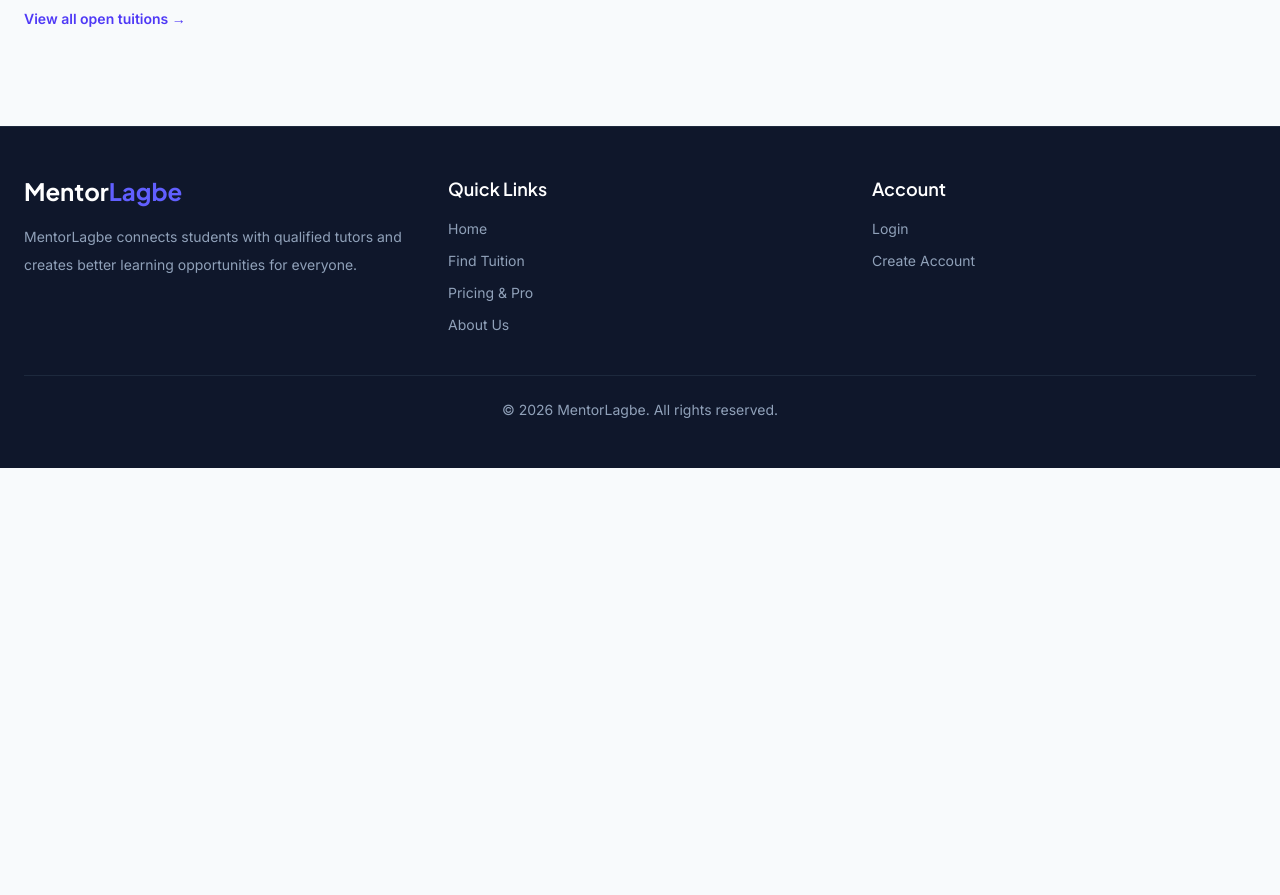
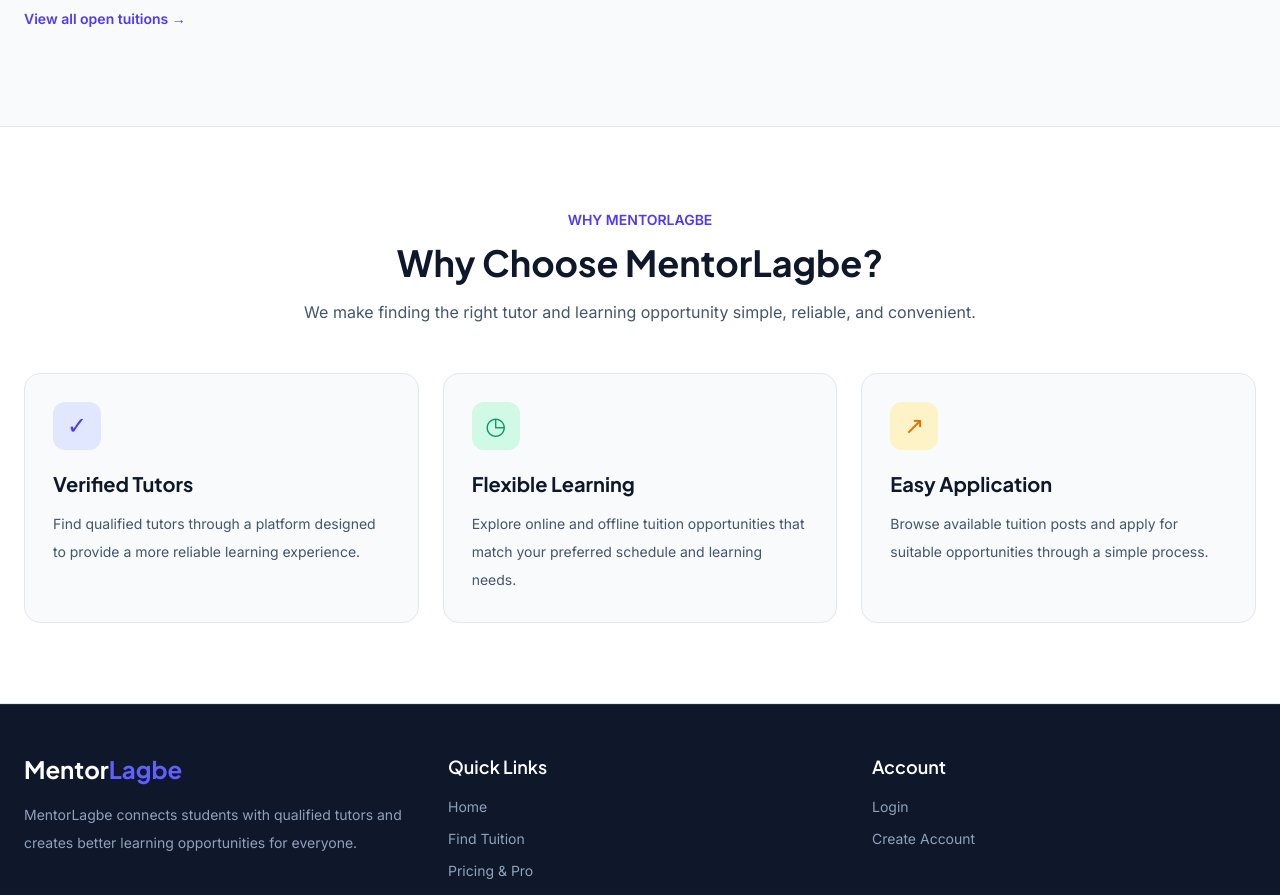
Before and after one commit to the-abidkhan/mentorlagbe-client, a Next.js app: page / in a window 1280 px wide. Shown: the part 540-1435 px from the top of the page. Before the commit the page ends 1008 px from the top, so only its background shows below. Built offline with nearby package versions, Linux system fonts and the light colour scheme.

Commit message:
add homepage feature section

```diff
--- a/src/app/page.tsx
+++ b/src/app/page.tsx
@@ -1,7 +1,10 @@
+
 import Link from "next/link";
 
-export default function HeroSection() {
+export default function HomePage() {
   return (
+    <>
+      {/* Hero Section */}
       <section className="max-w-7xl mx-auto px-6 py-16 md:py-24">
         <div className="max-w-3xl">
           <span className="inline-flex items-center px-3.5 py-1.5 rounded-full text-xs font-semibold bg-indigo-50 text-indigo-600 border border-indigo-100">
@@ -10,15 +13,17 @@ export default function HeroSection() {
 
           <h1 className="font-heading mt-5 text-4xl sm:text-5xl md:text-6xl font-bold tracking-tight text-slate-900 leading-tight">
             Find Your Ideal Tutor or{" "}
-          <span className="text-indigo-600">Mentorship Batch</span> Today
+            <span className="text-indigo-600">
+              Mentorship Batch
+            </span>{" "}
+            Today
           </h1>
 
           <p className="mt-4 text-base sm:text-lg text-slate-600 max-w-2xl leading-relaxed">
-          Browse verified tutors and open tuitions by subject or class level for
-          focused 1-on-1 learning and batch sessions.
+            Browse verified tutors and open tuitions by subject or class level
+            for focused 1-on-1 learning and batch sessions.
           </p>
 
-        {/* Search & CTA */}
           <form
             action="/tuitions"
             method="GET"
@@ -30,6 +35,7 @@ export default function HeroSection() {
               placeholder="Search by subject or title..."
               className="flex-1 px-4 py-2.5 text-sm text-slate-900 placeholder:text-slate-400 focus:outline-none"
             />
+
             <button
               type="submit"
               className="bg-indigo-600 hover:bg-indigo-700 text-white text-sm font-semibold px-6 py-2.5 rounded-lg transition cursor-pointer"
@@ -48,5 +54,76 @@ export default function HeroSection() {
           </div>
         </div>
       </section>
+
+      {/* Why Choose MentorLagbe */}
+      <section className="bg-white border-y border-slate-200">
+        <div className="max-w-7xl mx-auto px-6 py-16 md:py-20">
+          <div className="text-center max-w-2xl mx-auto">
+            <span className="text-sm font-semibold text-indigo-600">
+              WHY MENTORLAGBE
+            </span>
+
+            <h2 className="font-heading mt-3 text-3xl md:text-4xl font-bold text-slate-900">
+              Why Choose MentorLagbe?
+            </h2>
+
+            <p className="mt-4 text-slate-600 leading-relaxed">
+              We make finding the right tutor and learning opportunity
+              simple, reliable, and convenient.
+            </p>
+          </div>
+
+          <div className="grid grid-cols-1 md:grid-cols-3 gap-6 mt-12">
+            {/* Feature 1 */}
+            <div className="p-7 rounded-2xl border border-slate-200 bg-slate-50 hover:shadow-md transition">
+              <div className="w-12 h-12 rounded-xl bg-indigo-100 text-indigo-600 flex items-center justify-center text-2xl">
+                ✓
+              </div>
+
+              <h3 className="font-heading mt-5 text-xl font-bold text-slate-900">
+                Verified Tutors
+              </h3>
+
+              <p className="mt-3 text-sm text-slate-600 leading-7">
+                Find qualified tutors through a platform designed to provide
+                a more reliable learning experience.
+              </p>
+            </div>
+
+            {/* Feature 2 */}
+            <div className="p-7 rounded-2xl border border-slate-200 bg-slate-50 hover:shadow-md transition">
+              <div className="w-12 h-12 rounded-xl bg-emerald-100 text-emerald-600 flex items-center justify-center text-2xl">
+                ◷
+              </div>
+
+              <h3 className="font-heading mt-5 text-xl font-bold text-slate-900">
+                Flexible Learning
+              </h3>
+
+              <p className="mt-3 text-sm text-slate-600 leading-7">
+                Explore online and offline tuition opportunities that match
+                your preferred schedule and learning needs.
+              </p>
+            </div>
+
+            {/* Feature 3 */}
+            <div className="p-7 rounded-2xl border border-slate-200 bg-slate-50 hover:shadow-md transition">
+              <div className="w-12 h-12 rounded-xl bg-amber-100 text-amber-600 flex items-center justify-center text-2xl">
+                ↗
+              </div>
+
+              <h3 className="font-heading mt-5 text-xl font-bold text-slate-900">
+                Easy Application
+              </h3>
+
+              <p className="mt-3 text-sm text-slate-600 leading-7">
+                Browse available tuition posts and apply for suitable
+                opportunities through a simple process.
+              </p>
+            </div>
+          </div>
+        </div>
+      </section>
+    </>
   );
 }
```
Lines whose indentation alone changed are shown as unchanged.
